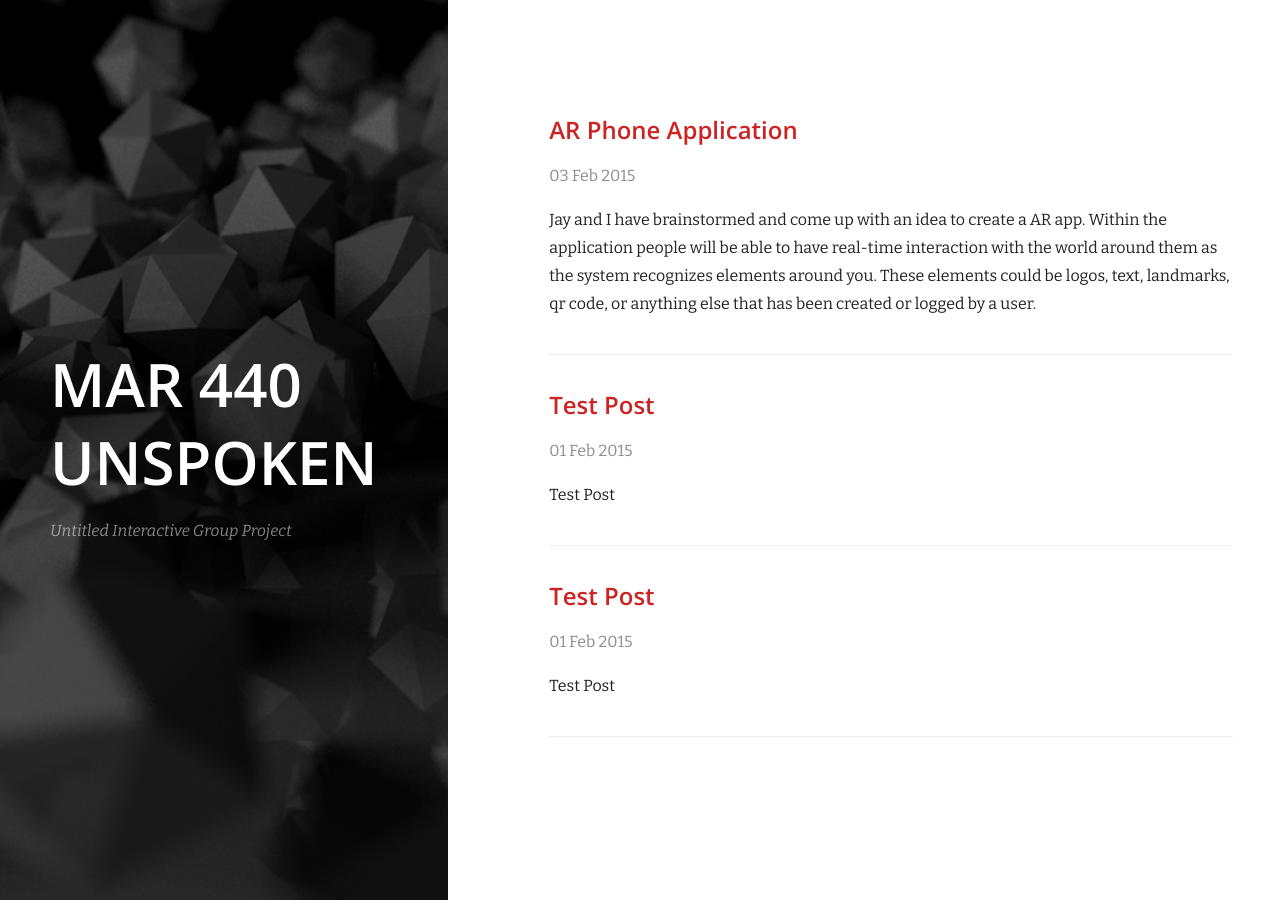
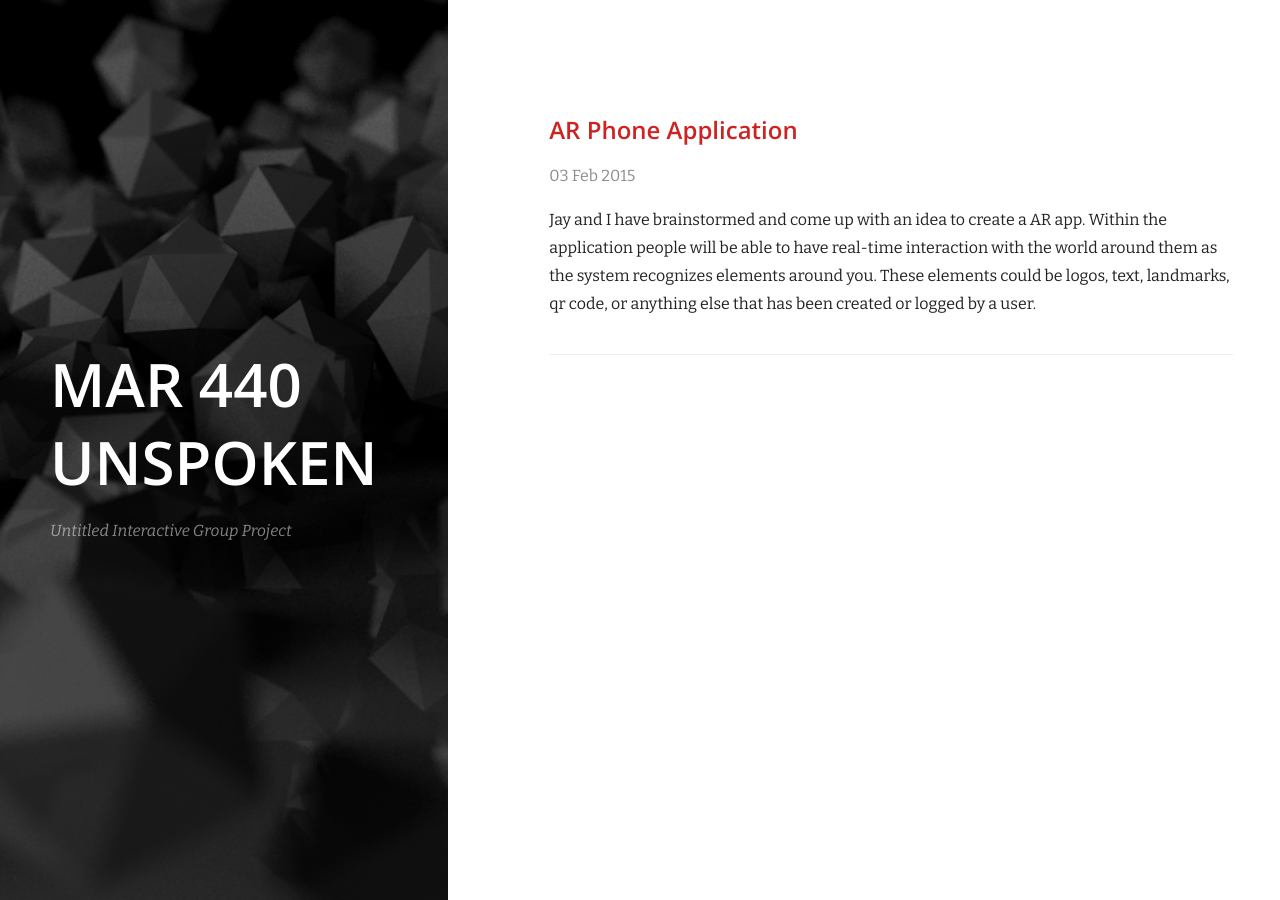
Before and after one commit to absentcopy/MAR440, a Jekyll site: the page built from index.html, in a window 1280 px wide. Built offline with Jekyll 4.4.1, drawn with Linux system fonts in a browser that asks for light colours; nearby versions of some CDN libraries.

Commit message:
Blog Update

```diff
--- a/_posts/2015-02-01-Test-Post.md
+++ /dev/null
@@ -1,9 +0,0 @@
----
-layout: post
-title: "Test Post"
-date: 2015-02-01 11:07:00
-categories: jekyll
-featured_image:
----
-
-Test Post
--- a/_posts/2015-02-01-test-post-2.md
+++ /dev/null
@@ -1,9 +0,0 @@
----
-layout: post
-title: "Test Post"
-date: 2015-02-01 11:11:00
-categories: jekyll
-featured_image:
----
-
-Test Post
```
Also changed, not shown: _posts/2015-02-03-AR-Phone-Application.md (+1 -1 lines), images/162Hweb.jpg (added), 1 other file.
